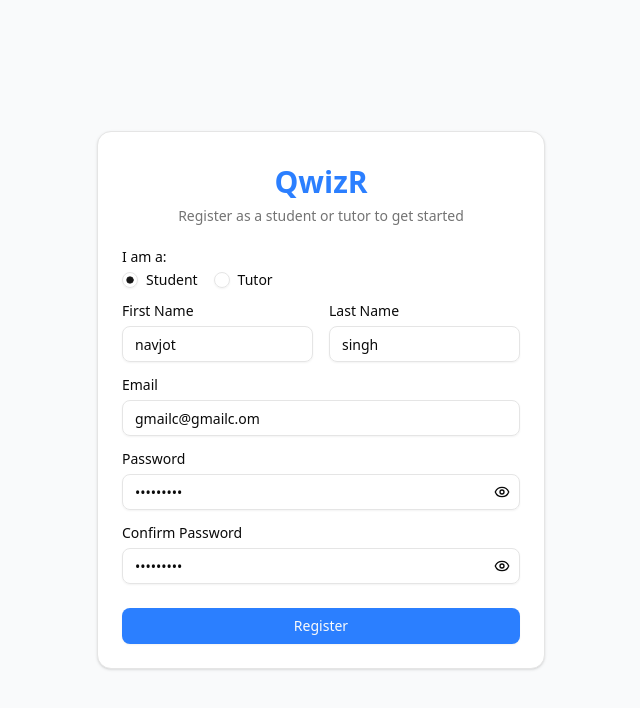
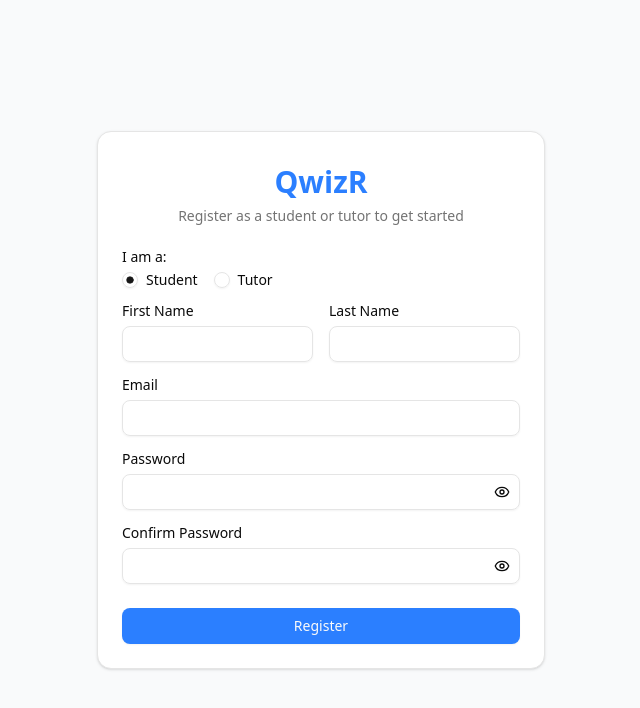
Before and after one commit to navjot369/QwizR, a Next.js app in the folder client/: page /auth/register in a window 1280 px wide. Shown: the top 708 px of the page, without its empty margins (319-959 px from the left). Built offline with nearby package versions, Linux system fonts and the light colour scheme.

Commit message:
Refactor: login and registration forms to integrate API calls

```diff
--- a/client/app/auth/login/layout.js
+++ b/client/app/auth/login/layout.js
@@ -1,6 +1,6 @@
 "use client"
 
-import {Tabs, TabsTrigger, TabsList} from "@/components/ui/tabs";
+import { Toaster } from 'sonner';
 import { useSelectedLayoutSegment } from 'next/navigation'
 import Link from "next/link";
 
@@ -10,6 +10,7 @@ export default function LoginLayout({ children }) {
     return (<div className="bg-white text-gray-800 h-screen flex w-screen items-center justify-center">
         <Link href="/" className="fixed top-0 w-screen text-center font-bold text-blue-500 text-3xl pt-2">QwizR
         </Link>
+        <Toaster position='top-center'/>
         <main className="w-screen mx-auto">
           <div className="max-w-md w-full mx-auto">
             <div className="grid grid-cols-2 items-center text-center p-2 gap-4 bg-gray-200 rounded-lg mb-4">
--- a/client/app/auth/login/student/page.js
+++ b/client/app/auth/login/student/page.js
@@ -11,25 +11,44 @@ import { Input } from "@/components/ui/input"
 import { Label } from "@/components/ui/label"
 import { Tabs, TabsContent, TabsList, TabsTrigger } from "@/components/ui/tabs"
 import { EyeIcon, EyeOffIcon } from "lucide-react"
+import { toast } from "sonner"
+import axios from "axios"
 // import { Header } from "./header"
 // import { Footer } from "./footer"
 
 export default function LoginPage() {
-  const router = useRouter()
+  const router = useRouter();
+  const [form, setForm] = useState({
+    email: "",
+    password: ""
+  })
   const [isLoading, setIsLoading] = useState(false)
   const [showPassword, setShowPassword] = useState(false)
 
+  const handleChange = (e) => {
+    setForm({...form, [e.target.name] : e.target.value});
+  }
+
+
   const handleLogin = async (e) => {
-    e.preventDefault()
-    setIsLoading(true)
+    e.preventDefault();
+    setIsLoading(true);
 
-    // Simulate API call
-    await new Promise((resolve) => setTimeout(resolve, 1500))
-
-    setIsLoading(false)
-    // Redirect to dashboard after successful login
-    // router.push('/dashboard')
-  }
+    try {
+        const res = await axios.post("http://localhost:5050/auth/login/student", form);
+        if(res.status == 200) {
+          toast.success("Log in Successfull");
+          localStorage.setItem("auth", res.data.token);
+          window.location.href="/student/dashboard";
+        }else if(res.status == 404) {
+          toast.error("Invalid Credentials");
+        }
+    } catch (error) {
+      toast.error(error.response.data.message);
+    } finally {
+        setIsLoading(false)
+    }
+}
 
 
 
@@ -51,7 +70,7 @@ export default function LoginPage() {
                     <div className="space-y-4">
                       <div className="space-y-2">
                         <Label htmlFor="email">Email</Label>
-                        <Input id="email" type="email" placeholder="name@example.com" required />
+                        <Input id="email" type="email" name="email" placeholder="navjot@gmail.com" required value={form.email} onChange={e =>handleChange(e)}/>
                       </div>
                       <div className="space-y-2">
                         <div className="flex items-center justify-between">
@@ -66,6 +85,8 @@ export default function LoginPage() {
                             type={showPassword ? "text" : "password"}
                             placeholder="••••••••"
                             required
+                            value={form.password} onChange={e =>handleChange(e)}
+                            name="password"
                           />
                           <button
                             type="button"
--- a/client/app/auth/login/tutor/page.js
+++ b/client/app/auth/login/tutor/page.js
@@ -6,39 +6,53 @@ import { useState } from "react"
 import { useRouter } from "next/navigation"
 import Link from "next/link"
 import { Button } from "@/components/ui/button"
-import { Card, CardContent, CardDescription, CardFooter, CardHeader, CardTitle } from "@/components/ui/card"
+import { Card, CardContent, CardDescription, CardHeader, CardTitle } from "@/components/ui/card"
 import { Input } from "@/components/ui/input"
 import { Label } from "@/components/ui/label"
-import { Tabs, TabsContent, TabsList, TabsTrigger } from "@/components/ui/tabs"
 import { EyeIcon, EyeOffIcon } from "lucide-react"
-// import { Header } from "./header"
-// import { Footer } from "./footer"
+import axios from "axios"
+import {toast} from "sonner";
 
 export default function LoginPage() {
-  const router = useRouter()
+  // Removed unused router variable
   const [isLoading, setIsLoading] = useState(false)
   const [showPassword, setShowPassword] = useState(false)
+  const [form, setForm] = useState({
+    email: "",
+    password: ""
+  })
 
-  const handleLogin = async (e) => {
-    e.preventDefault()
-    setIsLoading(true)
-
-    // Simulate API call
-    await new Promise((resolve) => setTimeout(resolve, 1500))
-
-    setIsLoading(false)
-    // Redirect to dashboard after successful login
-    // router.push('/dashboard')
+  const handleChange = (e) => {
+    setForm({...form, [e.target.name] : e.target.value});
   }
 
 
+  const handleLogin = async (e) => {
+    e.preventDefault();
+    setIsLoading(true);
+
+    try {
+        const res = await axios.post("http://localhost:5050/auth/login/tutor", form);
+        if(res.status == 200) {
+          toast.success("Log in Successfull");
+          localStorage.setItem("auth", res.data.token);
+          window.location.href="/tutor/dashboard";
+        }else if(res.status == 404) {
+          toast.error("Invalid Credentials");
+        }
+    } catch (error) {
+      console.log(error);
+      toast.error("Invalid Credentials");
+    } finally {
+        setIsLoading(false)
+    }
+  }
 
   const togglePasswordVisibility = () => {
     setShowPassword(!showPassword)
   }
 
-  return (
-    <div className=" bg-white text-gray-800">
+  return (<div className=" bg-white text-gray-800">
 
               <Card>
                 <CardHeader className="space-y-1">
@@ -52,7 +66,7 @@ export default function LoginPage() {
                     <div className="space-y-4">
                       <div className="space-y-2">
                         <Label htmlFor="email">Email</Label>
-                        <Input id="email" type="email" placeholder="name@example.com" required />
+                        <Input id="email" name="email" type="email" placeholder="name@example.com" required value={form.email} onChange={e =>handleChange(e)} />
                       </div>
                       <div className="space-y-2">
                         <div className="flex items-center justify-between">
@@ -67,6 +81,8 @@ export default function LoginPage() {
                             type={showPassword ? "text" : "password"}
                             placeholder="••••••••"
                             required
+                            value={form.password} onChange={e =>handleChange(e)}
+                            name="password"
                           />
                           <button
                             type="button"
--- a/client/app/auth/register/page.js
+++ b/client/app/auth/register/page.js
@@ -23,11 +23,11 @@ export default function RegistrationForm() {
 
     const [formData, setFormData] = useState({
         userType: "student",
-        firstName: "navjot",
-        lastName: "singh",
-        email: "gmailc@gmailc.om",
-        password: "Hello@123",
-        confirmPassword: "Hello@123",
+        firstName: "",
+        lastName: "",
+        email: "",
+        password: "",
+        confirmPassword: "",
     });
 
     // Password strength criteria
@@ -62,8 +62,10 @@ export default function RegistrationForm() {
             const res = await axios.post("http://localhost:5050/auth/register", formData);
             toast("Registered Successfully");
 
-            if(formData.userType == "student") router.replace("/auth/login/student");
-            else router.replace("/auth/login/tutor");
+            setTimeout(() => {
+                if(formData.userType == "student") router.replace("/auth/login/student");
+                else router.replace("/auth/login/tutor");
+            }, 2000);
         } catch (error) {
             toast.error("Registration failed");
         } finally {
@@ -106,7 +108,6 @@ export default function RegistrationForm() {
                                 <Input
                                     id="firstName"
                                     name="firstName"
-                                    placeholder="Navjot"
                                     value={formData.firstName}
                                     onChange={(e) => handleChange(e)}
                                     required
@@ -119,7 +120,6 @@ export default function RegistrationForm() {
                                     name="lastName"
                                     value={formData.lastName}
                                     onChange={(e) => handleChange(e)}
-                                    placeholder="Singh"
                                     required
                                 />
                             </div>
@@ -133,7 +133,6 @@ export default function RegistrationForm() {
                                 name="email"
                                 value={formData.email}
                                 onChange={(e) => handleChange(e)}
-                                placeholder="navjotsingh@qwizr.com"
                                 required
                             />
                         </div>
```
